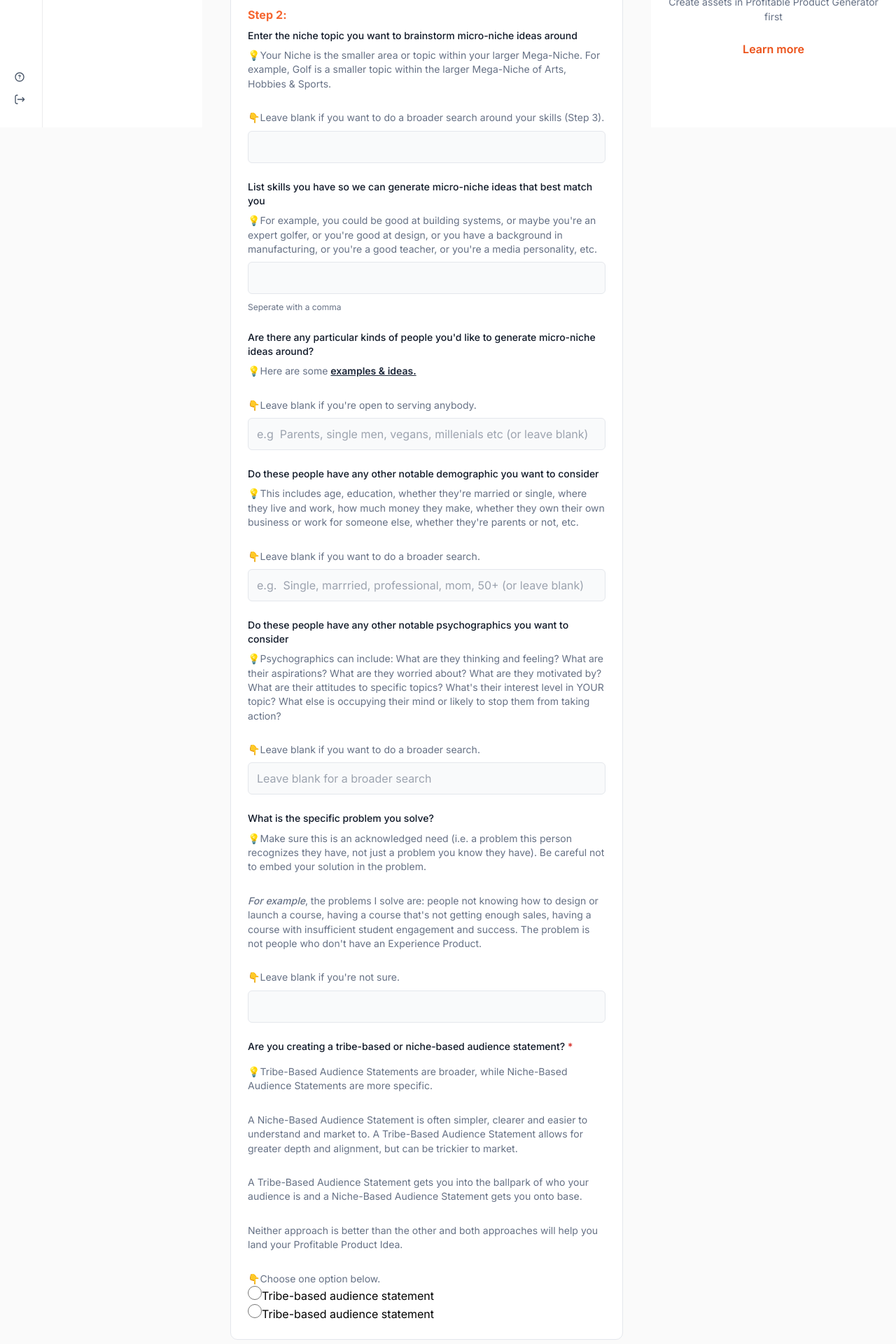
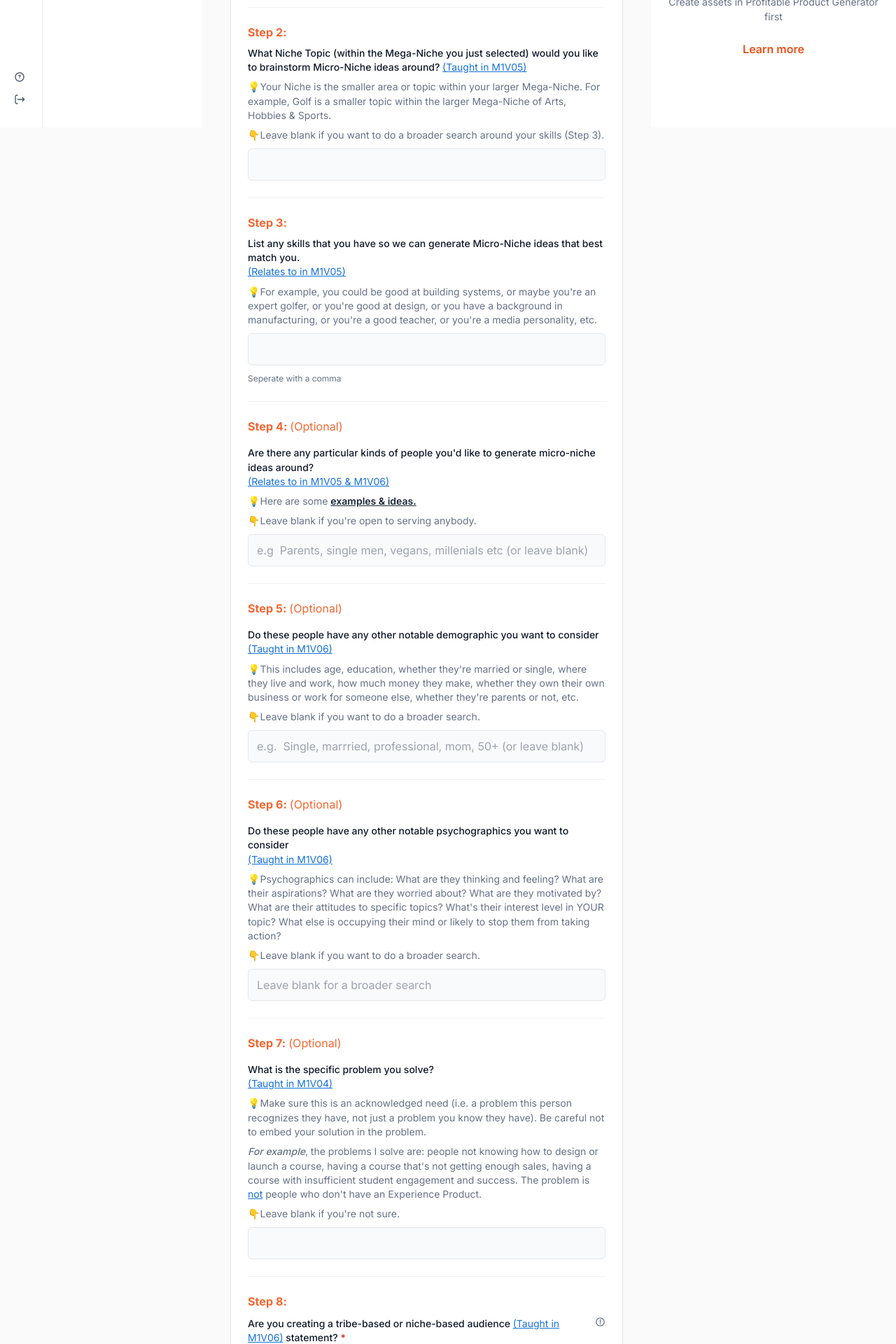
Before and after one commit to jaulf/AinsleexRayna, a Next.js app: page / in a window 1280 px wide. Shown: the part 620-2540 px from the top of the page at 70% size. Built offline with nearby package versions, Linux system fonts and the light colour scheme.

Commit message:
updated module1/step1

```diff
--- a/app/globals.css
+++ b/app/globals.css
@@ -55,6 +55,10 @@ body {
   font-size: 12px;
   line-height: 145%;
 }
+.paragraph-reg {
+  font-size: 16px;
+  line-height: 145%;
+}
 
 .navbar-nav {
   font-weight: 600;
@@ -95,10 +99,19 @@ body {
   background: #f0f2f5;
 }
 
+.xgrey-50 {
+  background: #f9fafb !important;
+}
+
+.xgrey-trans {
+  background: transparent !important;
+}
+
 .nav-item-bg2 {
   padding: 10px;
   border-radius: 8px;
-  background: #f0f2f5;
+  border: 1px solid #f0f2f5;
+  background: #f9fafb;
 }
 
 a {
@@ -356,6 +369,7 @@ input {
 .radio {
   width: 20px;
   height: 20px;
+  accent-color: #f56630;
 }
 
 .step-label {
@@ -370,3 +384,14 @@ input {
   text-decoration: underline;
   font-weight: 400;
 }
+
+.divider {
+  display: block;
+  width: 100%;
+  height: auto;
+}
+.divider > div {
+  background: #f0f2f5;
+  width: 100%;
+  height: 1px;
+}
--- a/app/page.js
+++ b/app/page.js
@@ -18,6 +18,7 @@ import menu from "@/public/Images/svg/menu.svg";
 import filter from "@/public/Images/svg/filter.svg";
 import emptystate from "@/public/Images/svg/empty-state.svg";
 import infocircle from "@/public/Images/svg/info-circle.svg";
+import infocircle2 from "@/public/Images/svg/info-circle2.svg";
 
 export default function Home() {
   return (
@@ -47,7 +48,7 @@ export default function Home() {
             </nav>
           </div>
 
-          {/* Right side - beginning */}
+          {/* Navbar Right side */}
           <div className="flex gap-7">
             {/* Bell and Search Icon */}
             <div className="flex gap-2">
@@ -202,10 +203,13 @@ export default function Home() {
 
           {/* Content in a Container */}
           <section className="cont-container">
+            {/* Step 1 */}
             <article>
               <h4 className="step-label pb-2">Step 1:</h4>
               <h6 className="label-semibold pb-2">
-                Which of the 20 Online Business Mega-Niches are you in?{" "}
+                <span>
+                  Which of the 20 Online Business Mega-Niches are you in?{" "}
+                </span>
                 <span className="blue-under">(Taught in M1V04)</span>{" "}
                 <span className="red-base-text">*</span>
               </h6>
@@ -219,17 +223,25 @@ export default function Home() {
               </div>
             </article>
 
+            {/* Divider */}
+            <div className="divider">
+              <div></div>
+            </div>
+
+            {/* Step 2 */}
             <article className="rps2">
               <h4 className="step-label">Step 2:</h4>
               <h6 className="label-semibold">
-                Enter the niche topic you want to brainstorm micro-niche ideas
-                around{" "}
+                <span>
+                  What Niche Topic (within the Mega-Niche you just selected)
+                  would you like to brainstorm Micro-Niche ideas around?{" "}
+                </span>
+                <span className="blue-under">(Taught in M1V05)</span>{" "}
               </h6>
               <p className="helper-text">
                 💡Your Niche is the smaller area or topic within your larger
                 Mega-Niche. For example, Golf is a smaller topic within the
                 larger Mega-Niche of Arts, Hobbies & Sports.
-                <p>&nbsp;</p>
               </p>
               <p className="helper-text">
                 👇Leave blank if you want to do a broader search around your
@@ -240,10 +252,20 @@ export default function Home() {
               </div>
             </article>
 
+            {/* Divider */}
+            <div className="divider">
+              <div></div>
+            </div>
+
+            {/* Step 3 */}
             <article className="rps2">
+              <h4 className="step-label">Step 3:</h4>
               <h6 className="label-semibold">
-                List skills you have so we can generate micro-niche ideas that
-                best match you
+                <span>
+                  List any skills that you have so we can generate Micro-Niche
+                  ideas that best match you.{" "}
+                </span>
+                <span className="blue-under block">(Relates to in M1V05)</span>
               </h6>
               <p className="helper-text">
                 💡For example, you could be good at building systems, or maybe
@@ -257,18 +279,31 @@ export default function Home() {
               <p className="helper-text2">Seperate with a comma</p>
             </article>
 
+            {/* Divider */}
+            <div className="divider">
+              <div></div>
+            </div>
+
+            {/* Step 4 */}
             <article className="rps2">
+              <h4 className="step-label pb-2">
+                Step 4: <span className="font-normal">(Optional)</span>
+              </h4>
               <h6 className="label-semibold">
-                Are there any particular kinds of people you&apos;d like to
-                generate micro-niche ideas around?
+                <span>
+                  {" "}
+                  Are there any particular kinds of people you&apos;d like to
+                  generate micro-niche ideas around?{" "}
+                </span>
+                <span className="blue-under block">
+                  (Relates to in M1V05 & M1V06)
+                </span>{" "}
               </h6>
               <p className="helper-text">
                 <span>💡Here are some </span>
-
                 <span className="text-[#1D2739] font-semibold underline">
                   examples & ideas.
                 </span>
-                <span className="block">&nbsp;</span>
               </p>
               <p className="helper-text">
                 👇Leave blank if you&apos;re open to serving anybody.
@@ -281,17 +316,25 @@ export default function Home() {
               </div>
             </article>
 
+            {/* Divider */}
+            <div className="divider">
+              <div></div>
+            </div>
+
+            {/* Step 5 */}
             <article className="rps2">
+              <h4 className="step-label pb-2">
+                Step 5: <span className="font-normal">(Optional)</span>
+              </h4>
               <h6 className="label-semibold">
                 Do these people have any other notable demographic you want to
-                consider
+                consider <span className="blue-under">(Taught in M1V06)</span>
               </h6>
               <p className="helper-text">
                 💡This includes age, education, whether they&apos;re married or
                 single, where they live and work, how much money they make,
                 whether they own their own business or work for someone else,
                 whether they&apos;re parents or not, etc.
-                <span className="block">&nbsp;</span>
               </p>
               <p className="helper-text">
                 👇Leave blank if you want to do a broader search.
@@ -304,10 +347,20 @@ export default function Home() {
               </div>
             </article>
 
+            {/* Divider */}
+            <div className="divider">
+              <div></div>
+            </div>
+
+            {/* Step 6 */}
             <article className="rps2">
+              <h4 className="step-label pb-2">
+                Step 6: <span className="font-normal">(Optional)</span>
+              </h4>
               <h6 className="label-semibold">
                 Do these people have any other notable psychographics you want
                 to consider
+                <span className="blue-under block">(Taught in M1V06)</span>{" "}
               </h6>
               <p className="helper-text">
                 💡Psychographics can include: What are they thinking and
@@ -315,7 +368,7 @@ export default function Home() {
                 about? What are they motivated by? What are their attitudes to
                 specific topics? What&apos;s their interest level in YOUR topic?
                 What else is occupying their mind or likely to stop them from
-                taking action? <span className="block">&nbsp;</span>
+                taking action?
               </p>
               <p className="helper-text">
                 👇Leave blank if you want to do a broader search.
@@ -328,23 +381,32 @@ export default function Home() {
               </div>
             </article>
 
+            {/* Divider */}
+            <div className="divider">
+              <div></div>
+            </div>
+
+            {/* Step 7 */}
             <article className="rps2">
+              <h4 className="step-label pb-2">
+                Step 7: <span className="font-normal">(Optional)</span>
+              </h4>
               <h6 className="label-semibold">
                 What is the specific problem you solve?
+                <span className="blue-under block">(Taught in M1V04)</span>{" "}
               </h6>
               <p className="helper-text">
                 💡Make sure this is an acknowledged need (i.e. a problem this
                 person recognizes they have, not just a problem you know they
                 have). Be careful not to embed your solution in the problem.
-                <span className="block">&nbsp;</span>
               </p>
               <p className="helper-text">
                 <i className="font-medium">For example</i>, the problems I solve
                 are: people not knowing how to design or launch a course, having
                 a course that&apos;s not getting enough sales, having a course
-                with insufficient student engagement and success. The problem is
-                not people who don&apos;t have an Experience Product.
-                <span className="block">&nbsp;</span>
+                with insufficient student engagement and success. The problem is{" "}
+                <span className="blue-under">not</span> people who don&apos;t
+                have an Experience Product.
               </p>
               <p className="helper-text">
                 👇Leave blank if you&apos;re not sure.
@@ -354,46 +416,89 @@ export default function Home() {
               </div>
             </article>
 
-            <article className="rps2">
-              <h6 className="label-semibold pb-2">
-                Are you creating a tribe-based or niche-based audience
-                statement? <span className="red-base-text">*</span>
-              </h6>
+            {/* Divider */}
+            <div className="divider">
+              <div></div>
+            </div>
+
+            {/* Step 8 */}
+            <article className="grid gap-y-[10px]">
+              <h4 className="step-label">Step 8:</h4>
+              <article className="flex gap-[6px]">
+                <h6 className="label-semibold">
+                  Are you creating a tribe-based or niche-based audience{" "}
+                  <span className="blue-under">(Taught in M1V06)</span>{" "}
+                  statement? <span className="red-base-text">*</span>
+                </h6>
+                <div>
+                  <Image src={infocircle2} alt="Info Circle" />
+                </div>
+              </article>
+
               <p className="helper-text">
                 💡Tribe-Based Audience Statements are broader, while Niche-Based
                 Audience Statements are more specific.
-                <span className="block">&nbsp;</span>
               </p>
               <p className="helper-text">
                 A Niche-Based Audience Statement is often simpler, clearer and
                 easier to understand and market to. A Tribe-Based Audience
                 Statement allows for greater depth and alignment, but can be
                 trickier to market.
-                <span className="block">&nbsp;</span>
               </p>
               <p className="helper-text">
                 A Tribe-Based Audience Statement gets you into the ballpark of
                 who your audience is and a Niche-Based Audience Statement gets
                 you onto base.
-                <span className="block">&nbsp;</span>
               </p>
               <p className="helper-text">
                 Neither approach is better than the other and both approaches
                 will help you land your Profitable Product Idea.
-                <span className="block">&nbsp;</span>
               </p>
 
-              <article>
+              <article className="xgrey-700 grid gap-y-[10px]">
                 <p className="helper-text">👇Choose one option below.</p>
-                <div>
+                <div className="flex gap-[10px] items-center">
                   <input class="radio" type="radio" id="samp1" name="samp" />
                   <label>Tribe-based audience statement</label>
                 </div>
-                <div>
+                <div className="flex gap-[10px] items-center">
                   <input class="radio" type="radio" id="samp1" name="samp" />
-                  <label>Tribe-based audience statement</label>
+                  <label>Niche-based audience statement</label>
                 </div>
               </article>
+            </article>
+
+            {/* Divider */}
+            <div className="divider">
+              <div></div>
+            </div>
+
+            {/* Step 9 */}
+            <article className="rps2">
+              <h4 className="step-label pb-2">Step 9:</h4>
+              <h6 className="label-semibold">
+                Select experience product types you’d like to generate product
+                ideas around
+              </h6>
+              <p className="helper-text">
+                <span>
+                  💡If you haven’t made money in your business yet, I recommend
+                  starting with a 1:1 Experience Product, so you can quickly
+                  test your idea before trying to leverage or scale it.
+                </span>
+                <span className="block">
+                  👇Select all that you&apos;d like to include. Select multiple
+                  by Control+Clicking on Windows (or Command+Clicking on Mac).
+                </span>
+              </p>
+              <div className="select-cont">
+                <select>
+                  <option disabled selected>
+                    Select options
+                  </option>
+                  <option>Howard is Here</option>
+                </select>
+              </div>
             </article>
           </section>
         </section>
@@ -403,12 +508,12 @@ export default function Home() {
           {/* YOUR ASSETS */}
           <article className="flex justify-between items-center">
             <h5 className=" nav-item-header text-[#4F4D55]">YOUR ASSETS</h5>
-            <div className="nav-item-bg">
+            <div className="nav-item-bg xgrey-trans">
               <Image src={menu} alt="Hamburger Menu" />
             </div>
           </article>
 
-          {/* Input and Output */}
+          {/* Drag & Drop + Saved */}
           <article className="in-and-out">
             <h5 className="active">Drag & Drop</h5>
             <h5>Saved</h5>
@@ -422,7 +527,7 @@ export default function Home() {
               </div>
               <input type="text" placeholder="Search Ideas..." />
             </div>
-            <div className="nav-item-bg2">
+            <div className="nav-item-bg2 xgrey-50">
               <Image src={filter} alt="filter" />
             </div>
           </article>
```
Also changed, not shown: public/Images/svg/info-circle2.svg (added).
